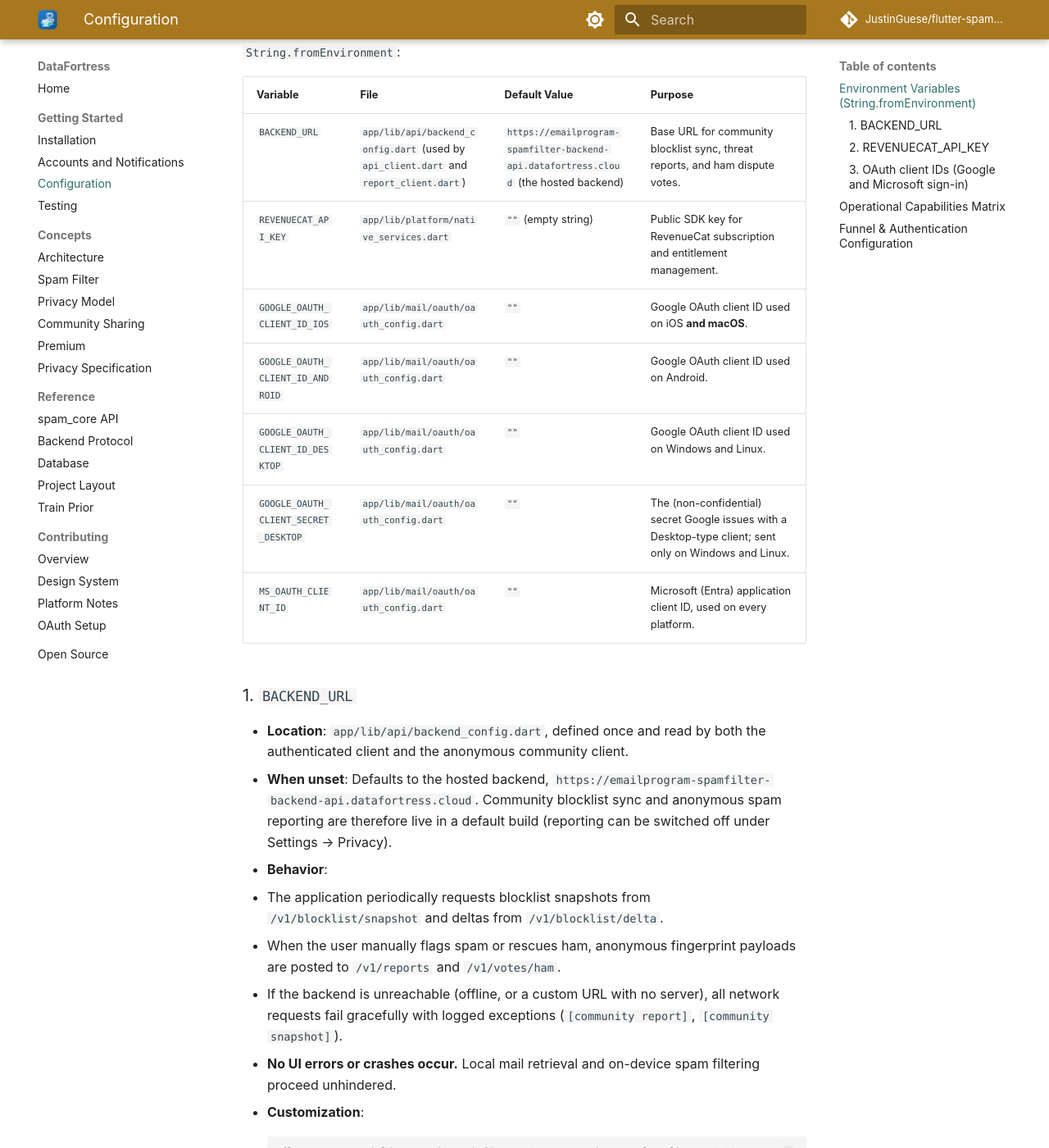
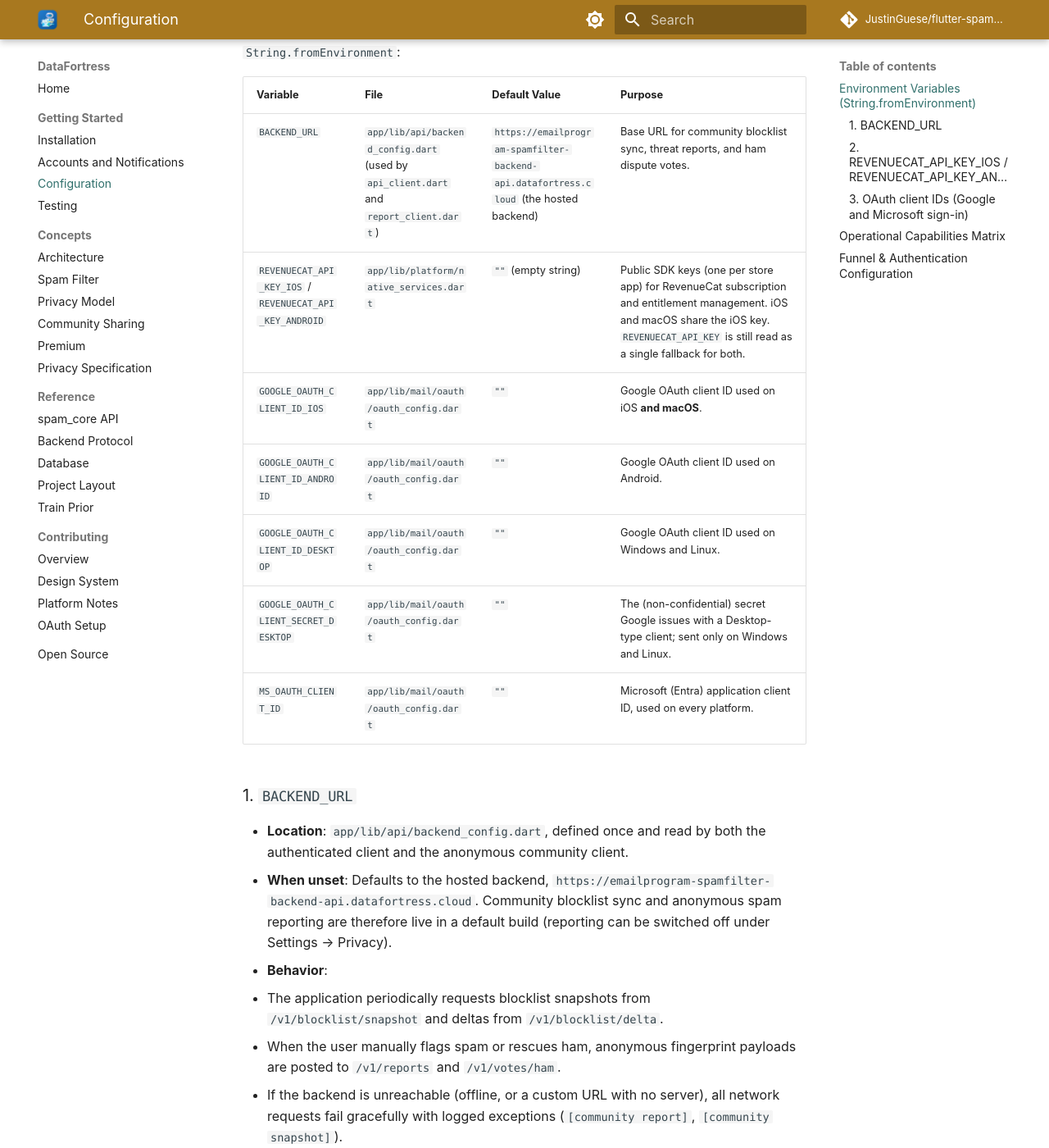
Before and after one commit to JustinGuese/flutter-spamfiltering-emailclient, an MkDocs documentation site: the page built from docs/getting-started/configuration.md, in a window 1280 px wide and 1400 px high, scrolled down 415 px. Shown: the whole window at 82% size. Built offline with MkDocs 1.6.1 and Material for MkDocs 9.7.7, drawn with Linux system fonts in a browser that asks for light colours; comment, search, counter and statistics services are not loaded; some of the changed text lies outside the part shown.

Commit message:
RevenueCat: per-store SDK keys for the new DataFortress Mail project
RevenueCat issues one public key per store app, so iOS/macOS and Android
now read REVENUECAT_API_KEY_IOS / _ANDROID (legacy REVENUECAT_API_KEY still
works as a fallback). Real keys live in the gitignored billing.defines.json.

````diff
--- a/docs/getting-started/configuration.md
+++ b/docs/getting-started/configuration.md
@@ -13,7 +13,7 @@ The client codebase defines these compile-time environment flags using `String.f
 | Variable | File | Default Value | Purpose |
 |---|---|---|---|
 | `BACKEND_URL` | `app/lib/api/backend_config.dart` (used by `api_client.dart` and `report_client.dart`) | `https://emailprogram-spamfilter-backend-api.datafortress.cloud` (the hosted backend) | Base URL for community blocklist sync, threat reports, and ham dispute votes. |
-| `REVENUECAT_API_KEY` | `app/lib/platform/native_services.dart` | `""` (empty string) | Public SDK key for RevenueCat subscription and entitlement management. |
+| `REVENUECAT_API_KEY_IOS` / `REVENUECAT_API_KEY_ANDROID` | `app/lib/platform/native_services.dart` | `""` (empty string) | Public SDK keys (one per store app) for RevenueCat subscription and entitlement management. iOS and macOS share the iOS key. `REVENUECAT_API_KEY` is still read as a single fallback for both. |
 | `GOOGLE_OAUTH_CLIENT_ID_IOS` | `app/lib/mail/oauth/oauth_config.dart` | `""` | Google OAuth client ID used on iOS **and macOS**. |
 | `GOOGLE_OAUTH_CLIENT_ID_ANDROID` | `app/lib/mail/oauth/oauth_config.dart` | `""` | Google OAuth client ID used on Android. |
 | `GOOGLE_OAUTH_CLIENT_ID_DESKTOP` | `app/lib/mail/oauth/oauth_config.dart` | `""` | Google OAuth client ID used on Windows and Linux. |
@@ -33,8 +33,8 @@ The client codebase defines these compile-time environment flags using `String.f
   flutter run -d linux --dart-define=BACKEND_URL=http://localhost:8000   # e.g. a backend you run locally
   ```
 
-### 2. `REVENUECAT_API_KEY`
-- **Location**: `app/lib/platform/native_services.dart:16`
+### 2. `REVENUECAT_API_KEY_IOS` / `REVENUECAT_API_KEY_ANDROID`
+- **Location**: `app/lib/platform/native_services.dart`
 - **When unset**: Defaults to `""` (empty string).
 - **Behavior**:
   - When empty, `NativePlatformServices.initialize()` skips calling `DfRevenueCat.initialize()`.
@@ -42,7 +42,9 @@ The client codebase defines these compile-time environment flags using `String.f
   - Pro features that require cloud subscription validation are disabled, and the app remains entirely in the free, local tier.
 - **Customization**:
   ```bash
-  flutter run -d macos --dart-define=REVENUECAT_API_KEY=appl_your_revenuecat_key
+  flutter run -d macos --dart-define=REVENUECAT_API_KEY_IOS=appl_your_revenuecat_key
+  # or keep both keys in a gitignored file (copy app/billing.defines.example.json):
+  flutter run -d macos --dart-define-from-file=billing.defines.json
   ```
 
 ### 3. OAuth client IDs (Google and Microsoft sign-in)
@@ -92,7 +94,7 @@ The following table details what works out-of-the-box with zero keys and no back
 | **Anonymous Spam Reporting** | **No.** Local MinHash LSH and URL hashes are not broadcast without a reachable backend. | Requires `BACKEND_URL` serving `/v1/reports`. |
 | **Ham Dispute Votes** | **No.** False positive rescues cannot be broadcast without a reachable backend. | Requires `BACKEND_URL` serving `/v1/votes/ham`. |
 | **Pro Encrypted Filter Sync** | **No.** Synchronizing trained tokens across devices requires Firebase Auth JWT and backend sync endpoint. | Requires `BACKEND_URL` and Firebase Auth. |
-| **Pro Subscriptions** | **No.** In-app purchases and receipt validation require RevenueCat. | Requires `REVENUECAT_API_KEY`. |
+| **Pro Subscriptions** | **No.** In-app purchases and receipt validation require RevenueCat. | Requires `REVENUECAT_API_KEY_IOS` / `_ANDROID`. |
 
 ---
 
````
Also changed, not shown: CLAUDE.md (+1 -1 lines), docs/concepts/architecture.md (+1 -1 lines), docs/concepts/premium.md (+2 -2 lines), 4 other files.
